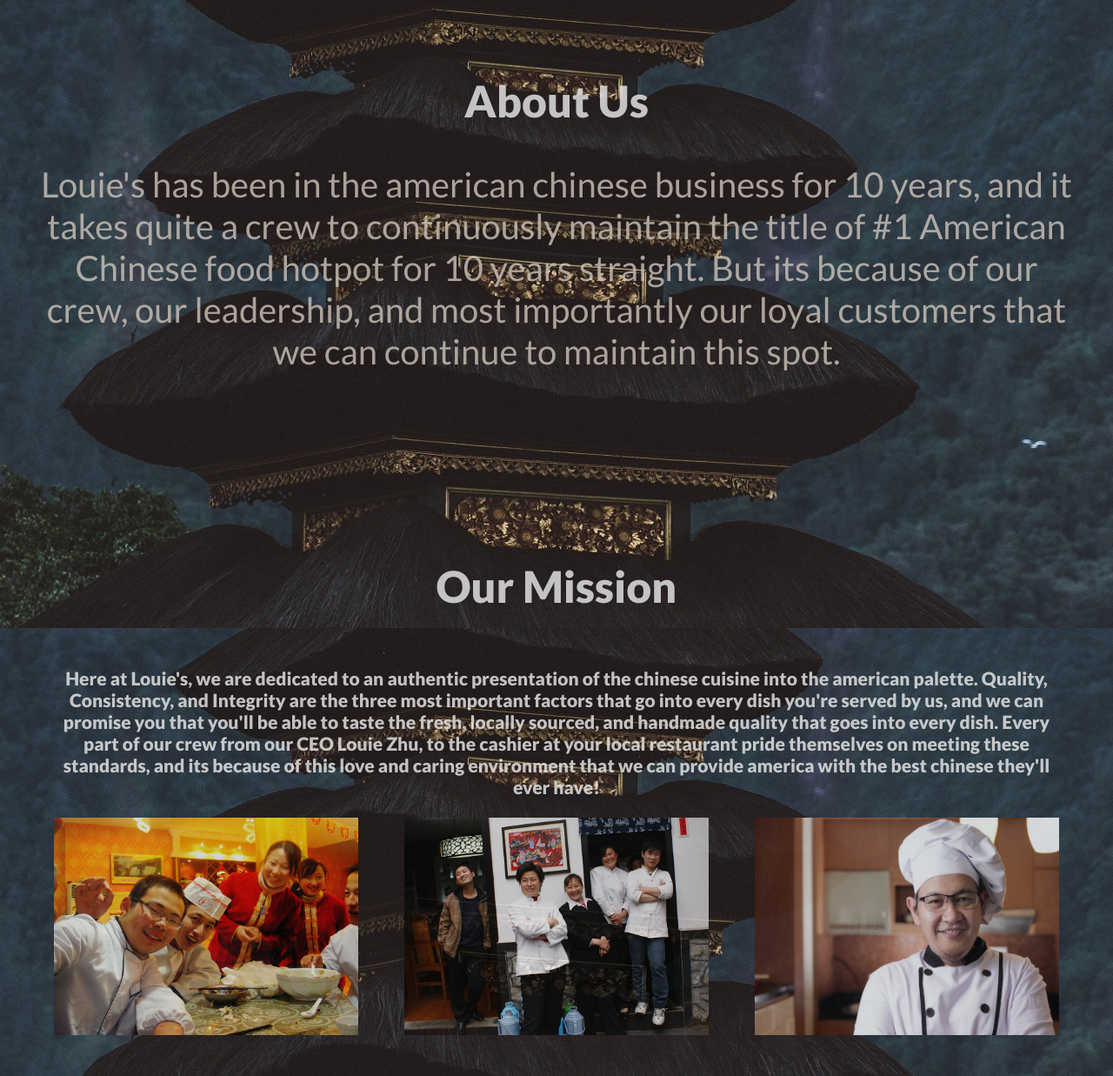
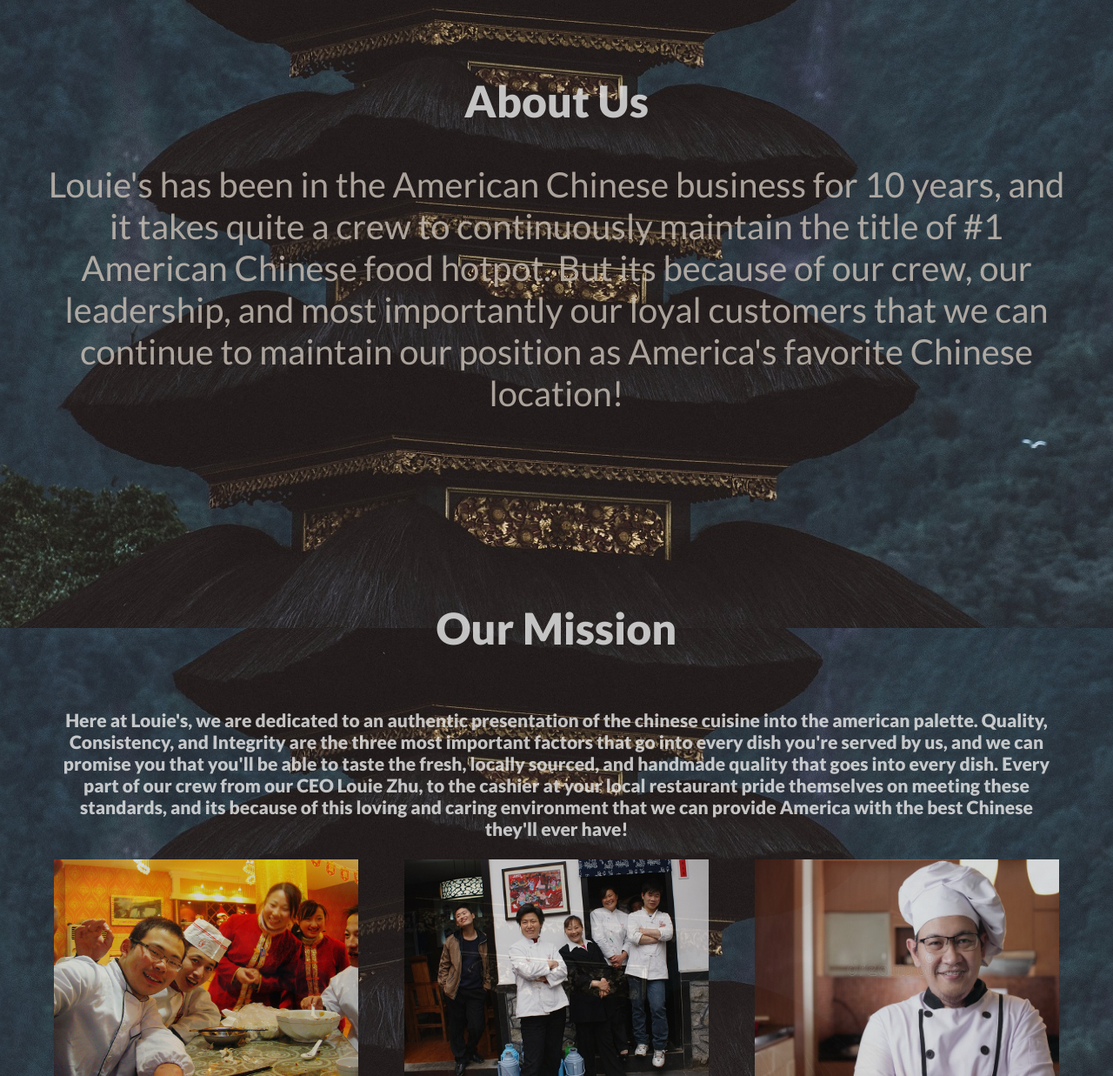
Before and after one commit to abatgali/ProjectGroup10, a PHP site: page /about.php in a window 1280 px wide. Shown: the part 78-1315 px from the top of the page at 87% size. Run offline with PHP 8.4, Linux system fonts and the light colour scheme.

Commit message:
About Us completed

```diff
--- a/about.php
+++ b/about.php
@@ -13,7 +13,7 @@
 
             <div class="aboutTop">
                 <h2 class="aboutTitle">About Us</h2>
-                <p class="aboutUs">Louie's has been in the american chinese business for 10 years, and it takes quite a crew to continuously maintain the title of #1 American Chinese food hotpot for 10 years straight. But its because of our crew, our leadership, and most importantly our loyal customers that we can continue to maintain this spot. </p>
+                <p class="aboutUs">Louie's has been in the American Chinese business for 10 years, and it takes quite a crew to continuously maintain the title of #1 American Chinese food hotpot. But its because of our crew, our leadership, and most importantly our loyal customers that we can continue to maintain our position as America's favorite Chinese location! </p>
             </div>
             <br>
             <div class="aboutMid">
@@ -21,7 +21,7 @@
                     <h1 class="aboutTitle"> Our Mission</h1><br>
                     <h3>Here at Louie's, we are dedicated to an authentic presentation of the chinese cuisine into the american palette. Quality, Consistency, and Integrity are
                         the three most important factors that go into every dish you're served by us, and we can promise you that you'll be able to taste the fresh, locally sourced, and handmade quality that goes into every dish.
-                        Every part of our crew from our CEO Louie Zhu, to the cashier at your local restaurant pride themselves on meeting these standards, and its because of this love and caring environment that we can provide america with the best chinese they'll ever have!
+                        Every part of our crew from our CEO Louie Zhu, to the cashier at your local restaurant pride themselves on meeting these standards, and its because of this loving and caring environment that we can provide America with the best Chinese they'll ever have!
                     </h3>
                 </article>
 
--- a/css/main.css
+++ b/css/main.css
@@ -171,7 +171,6 @@
 #aboutMidPic3{
     display:inline-block;
     height: 250px;
-    width: 350px;
     width: 350px;
 
 }
```
